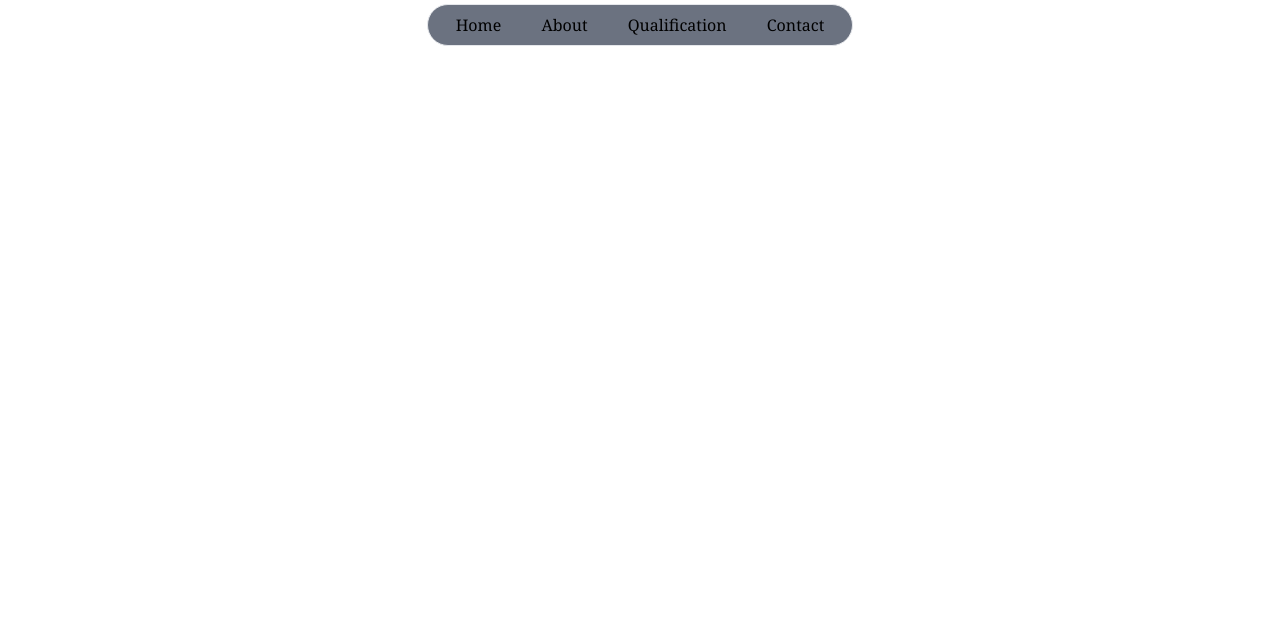
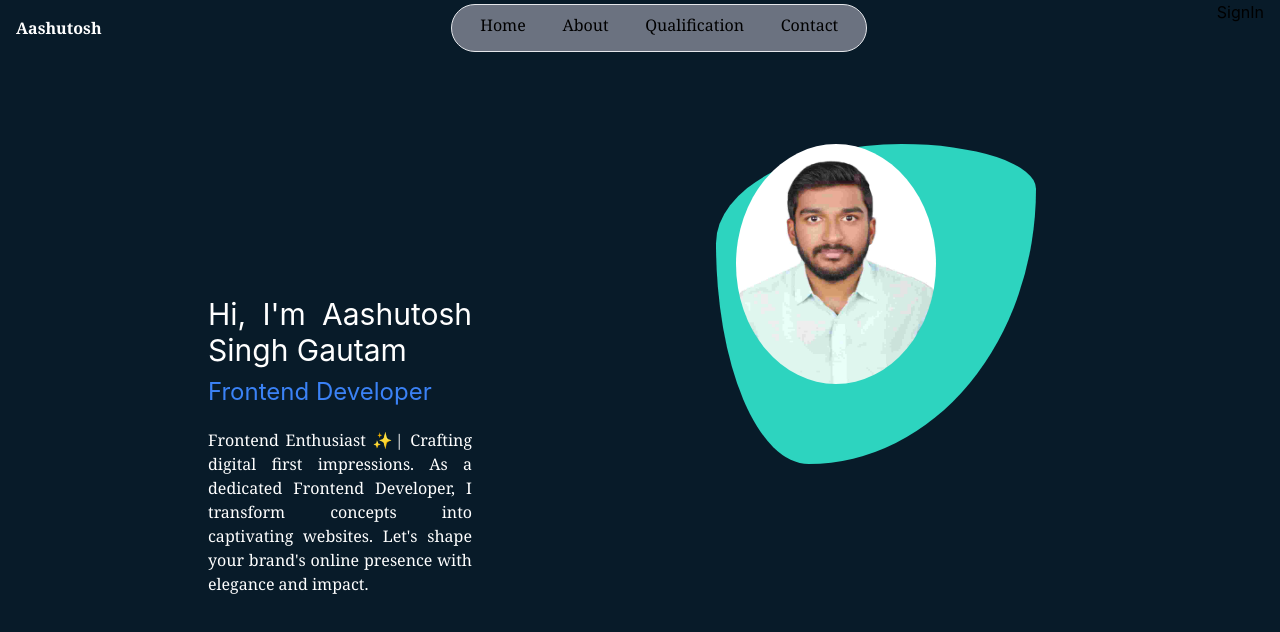
Before and after one commit to AashutoshSingh29/portfolio-Aashu, a React (Create React App) app: page / in a window 1280 px wide. Shown: the top 632 px of the page. Built offline with nearby package versions, Linux system fonts and the light colour scheme.

Commit message:
Some Progress

```diff
--- a/src/App.js
+++ b/src/App.js
@@ -1,11 +1,13 @@
 import "./App.css";
-import Navbar from "./components/Navbar";
+import Header from "./components/Header";
+import Intro from "./components/Intro";
 
 function App() {
   return (
     <div className="App">
       {/* <h1 className="bg-purple-700">Hello world</h1> */}
-      <Navbar />
+      <Header />
+      <Intro />
     </div>
   );
 }
--- /dev/null
+++ b/src/components/Header.js
@@ -0,0 +1,24 @@
+import React from "react";
+
+const Header = () => {
+  return (
+    <>
+      <header className=" flex justify-between mx-4 bg-transparent">
+        <span className=" text-white font-serif font-bold my-4 ">
+          Aashutosh
+        </span>
+        <nav className=" inline-block w-1/3 my-1  items-center justify-center border border-black-500 border-solid rounded-full bg-gray-500 hover:bg-slate-900 hover:text-white ">
+          <ul className="flex mx-3 mr-3 justify-between">
+            <li className="px-4 my-2 font-serif">Home</li>
+            <li className="px-4 my-2 font-serif">About</li>
+            <li className="px-4 my-2 font-serif">Qualification</li>
+            <li className="px-4 my-2 font-serif">Contact</li>
+          </ul>
+        </nav>
+        <div>SignIn</div>
+      </header>
+    </>
+  );
+};
+
+export default Header;
--- /dev/null
+++ b/src/components/Intro.js
@@ -0,0 +1,29 @@
+import React from "react";
+import photo from "../Images/profileImg.jpg";
+const Intro = () => {
+  return (
+    <>
+      <div className="flex justify-between">
+        <div className=" Intro container text-justify px-52 w-3/5 ">
+          <h1 className=" text-3xl text-white">
+            Hi, I'm Aashutosh Singh Gautam
+          </h1>
+          <h3 className=" text-2xl text-blue-500 py-2">Frontend Developer</h3>
+          <p className="py-3 text-white font-serif">
+            Frontend Enthusiast ✨| Crafting digital first impressions. As a
+            dedicated Frontend Developer, I transform concepts into captivating
+            websites. Let's shape your brand's online presence with elegance and
+            impact.
+          </p>
+        </div>
+        <div className=" px-9 py-12 mr-52 my-10">
+          <div className="image bg-teal-400 w-80 h-80">
+            <img className=" w-60 h-60 rounded-full px-5" src={photo} alt="" />
+          </div>
+        </div>
+      </div>
+    </>
+  );
+};
+
+export default Intro;
--- a/src/components/Navbar.js
+++ /dev/null
@@ -1,16 +0,0 @@
-import React from "react";
-
-const Navbar = () => {
-  return (
-    <div className=" inline-block w-1/3 my-1  items-center justify-center border border-black-500 border-solid rounded-full bg-gray-500 hover:bg-slate-900 hover:text-white ">
-      <ul className="flex mx-3 mr-3 justify-between">
-        <li className="px-4 my-2 font-serif">Home</li>
-        <li className="px-4 my-2 font-serif">About</li>
-        <li className="px-4 my-2 font-serif">Qualification</li>
-        <li className="px-4 my-2 font-serif">Contact</li>
-      </ul>
-    </div>
-  );
-};
-
-export default Navbar;
--- a/src/index.css
+++ b/src/index.css
@@ -9,9 +9,18 @@ body {
     sans-serif;
   -webkit-font-smoothing: antialiased;
   -moz-osx-font-smoothing: grayscale;
+  background: #081b29;
 }
 
 code {
   font-family: source-code-pro, Menlo, Monaco, Consolas, "Courier New",
     monospace;
 }
+
+.Intro {
+  margin-top: 30vh;
+}
+
+.image {
+  border-radius: 58% 42% 71% 29% / 31% 14% 86% 69%;
+}
```
Also changed, not shown: src/Images/profileImg.jpg (added).
